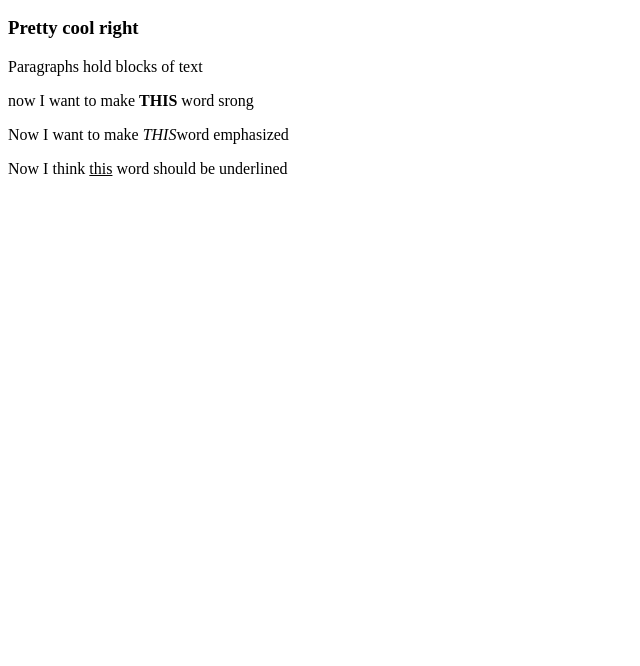
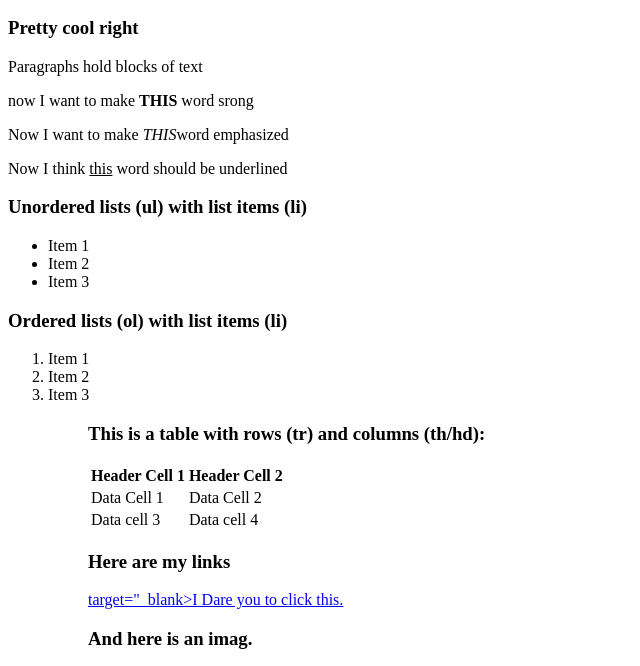
Before and after one commit to Julianf-30/web_practice, a plain HTML site: page index.html in a window 1280 px wide. Shown: the part 110-776 px from the top of the page, without its empty margins (0-640 px from the left). Drawn offline with Linux system fonts and the light colour scheme; grey boxes are pictures that could not be loaded.

Commit message:
second commit

```diff
--- a/index.html
+++ b/index.html
@@ -16,6 +16,47 @@
         <p>Now I think <u>this</u> word should be underlined</p>
 
 
+        <h3> Unordered lists (ul) with list items (li) </h3>
+
+        <ul>
+            <li>Item 1</li>
+            <li>Item 2</li>
+            <li>Item 3</li>
+        </ul>
+
+        <h3> Ordered lists (ol) with list items (li) </h3>
+
+        <ol>
+            <li>Item 1</li>
+            <li>Item 2</li>
+            <li>Item 3</li>
+        <ol>
+
+        <h3>This is a table with rows (tr) and columns (th/hd):</h3>
+        <table>
+            <tr>
+                <th>Header Cell 1</th>
+                <th>Header Cell 2</th>
+            </tr>
+            <tr>
+                <td>Data Cell 1</td>
+                <td>Data Cell 2</td>
+            </tr>
+            <tr>
+                <td>Data cell 3</td>
+                <td>Data cell 4</td>
+
+            </tr>
+        </table>
+
+        <h3> Here are my links</h3>
+
+        <a href="https://tbg95.github.io/newgame/cookie-clicker.html"> target="_blank>I Dare you to click this.</a>
+
+        <h3> And here is an imag. </h3>
+
+        <img src="https://uploads.dailydot.com/2024/11/honse-meme.jpg?auto=compress&fm=pjpg&w=2000&h=1000">
     </body>
 
+
 </html>
```
